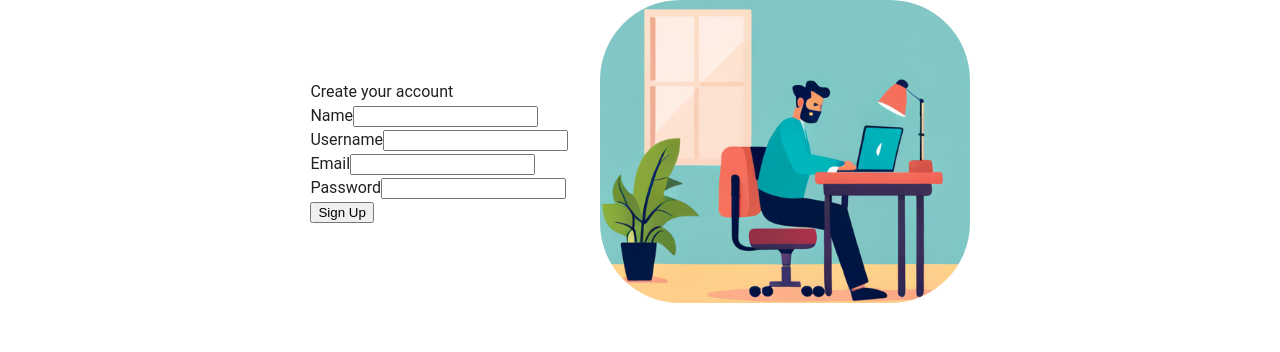
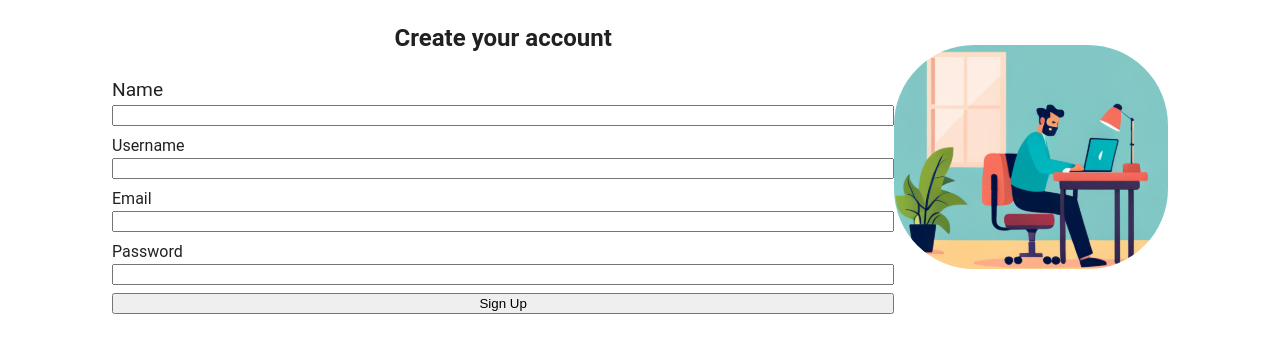
Before and after one commit to matheusarjc/postandcomments, a React (Vite) app in the folder frontend/pnc_app/: page /signup in a window 1280 px wide. Shown: the top 352 px of the page. Built offline with nearby package versions, Linux system fonts and the light colour scheme.

Commit message:
create an account

```diff
--- a/frontend/pnc_app/src/interface/components/SignUp/Background.tsx
+++ b/frontend/pnc_app/src/interface/components/SignUp/Background.tsx
@@ -11,9 +11,13 @@ const BackgroundS: React.FC = () => {
         borderRadius: isMobile ? "0" : "80px",
         overflow: "hidden",
         width: isMobile ? "100%" : "35%",
-        height: isMobile ? "10%" : "auto",
+        height: isMobile ? "100%" : "auto",
       }}>
-      <img src={backgroundImage} alt="Background" style={{ width: "100%" }} />;
+      <img
+        src={backgroundImage}
+        alt="Background"
+        style={{ width: "100%", height: isMobile ? "40vh" : "auto", objectFit: "cover" }}
+      />
     </Box>
   );
 };
--- a/frontend/pnc_app/src/interface/components/SignUp/SignUp.tsx
+++ b/frontend/pnc_app/src/interface/components/SignUp/SignUp.tsx
@@ -2,7 +2,8 @@ import React from "react";
 import { useNavigate } from "react-router-dom";
 import { register as registerService } from "../../../data/services/authService";
 import { useForm } from "react-hook-form";
-import { Box } from "@mui/material";
+import { Box, useMediaQuery, useTheme } from "@mui/material";
+import { BoxLabelColumn } from "../../partials/BoxLabelColumn";
 
 type FormData = {
   name: string;
@@ -12,6 +13,8 @@ type FormData = {
 };
 
 const SignUp: React.FC = () => {
+  const theme = useTheme();
+  const isMobile = useMediaQuery(theme.breakpoints.down("md"));
   const {
     register,
     handleSubmit,
@@ -30,28 +33,44 @@ const SignUp: React.FC = () => {
   });
 
   return (
-    <Box sx={{ display: "flex", flexDirection: "column" }}>
-      <span>Create your account</span>
-      <form onSubmit={onSubmit}>
-        <div>
-          <label htmlFor="name">Name</label>
+    <Box
+      sx={{
+        display: "flex",
+        flexDirection: "column",
+        paddingX: isMobile ? "1rem" : "0",
+        width: "100%",
+      }}>
+      <span
+        style={{
+          fontSize: "1.5rem",
+          fontWeight: "bold",
+          padding: "1.25rem 0",
+          textAlign: "center",
+        }}>
+        {isMobile ? "Join the conversation" : "Create your account"}
+      </span>
+      <form onSubmit={onSubmit} style={{ display: "flex", flexDirection: "column", gap: "0.5rem" }}>
+        <BoxLabelColumn>
+          <label htmlFor="name" style={{ fontSize: isMobile ? "1rem" : "1.2rem " }}>
+            Name
+          </label>
           <input id="name" {...register("name", { required: true })} />
           {errors.name && <p>Name is required.</p>}
-        </div>
+        </BoxLabelColumn>
 
-        <div>
+        <BoxLabelColumn>
           <label htmlFor="username">Username</label>
           <input id="username" {...register("username", { required: true })} />
           {errors.username && <p>Username is required.</p>}
-        </div>
+        </BoxLabelColumn>
 
-        <div>
+        <BoxLabelColumn>
           <label htmlFor="email">Email</label>
           <input id="email" type="email" {...register("email", { required: true })} />
           {errors.email && <p>Email is required.</p>}
-        </div>
+        </BoxLabelColumn>
 
-        <div>
+        <BoxLabelColumn>
           <label htmlFor="password">Password</label>
           <input
             id="password"
@@ -59,7 +78,7 @@ const SignUp: React.FC = () => {
             {...register("password", { required: true, minLength: 8 })}
           />
           {errors.password && <p>Password is required and must be at least 8 characters long.</p>}
-        </div>
+        </BoxLabelColumn>
 
         <button type="submit">Sign Up</button>
       </form>
--- /dev/null
+++ b/frontend/pnc_app/src/interface/partials/BoxLabelColumn.tsx
@@ -0,0 +1,34 @@
+import { useMediaQuery, useTheme } from "@mui/material";
+import React, { ReactNode } from "react";
+
+type BoxLabelColumnProps = {
+  children?: ReactNode; // Children is optional
+};
+
+export const BoxLabelColumn: React.FC<BoxLabelColumnProps> = ({ children }) => {
+  const theme = useTheme();
+  const isMobile = useMediaQuery(theme.breakpoints.down("sm"));
+
+  const labelStyle = {
+    fontSize: isMobile ? "1rem" : "1.2rem",
+    color: "#9e9e9e", // This should be the color of your label text as seen in the image
+    marginBottom: "0.5rem", // Add some space below the label
+  };
+
+  const inputStyle = {
+    width: "100%", // Full width
+    padding: "10px", // Comfortable padding inside the input
+    border: "1px solid #e0e0e0", // Light grey border as seen in the image
+    borderRadius: "8px", // Rounded borders
+    fontSize: "1rem", // Consistent font size
+    marginBottom: "1rem", // Space below the input field
+  };
+
+  const errorStyle = {
+    color: "red", // Errors are typically shown in red
+    fontSize: "0.875rem", // Slightly smaller text for errors
+    marginTop: "0.25rem", // Small space above the error message
+  };
+
+  return <div style={{ display: "flex", flexDirection: "column", width: "100%" }}>{children}</div>;
+};
--- a/frontend/pnc_app/src/pages/SignUpPage.tsx
+++ b/frontend/pnc_app/src/pages/SignUpPage.tsx
@@ -14,7 +14,6 @@ const SignUpPage: React.FC = () => {
             display: "flex",
             flexDirection: isMobile ? "column" : "row-reverse",
             width: "100%",
-            gap: "2rem",
             justifyContent: "center",
             alignItems: "center",
           }}>
```
